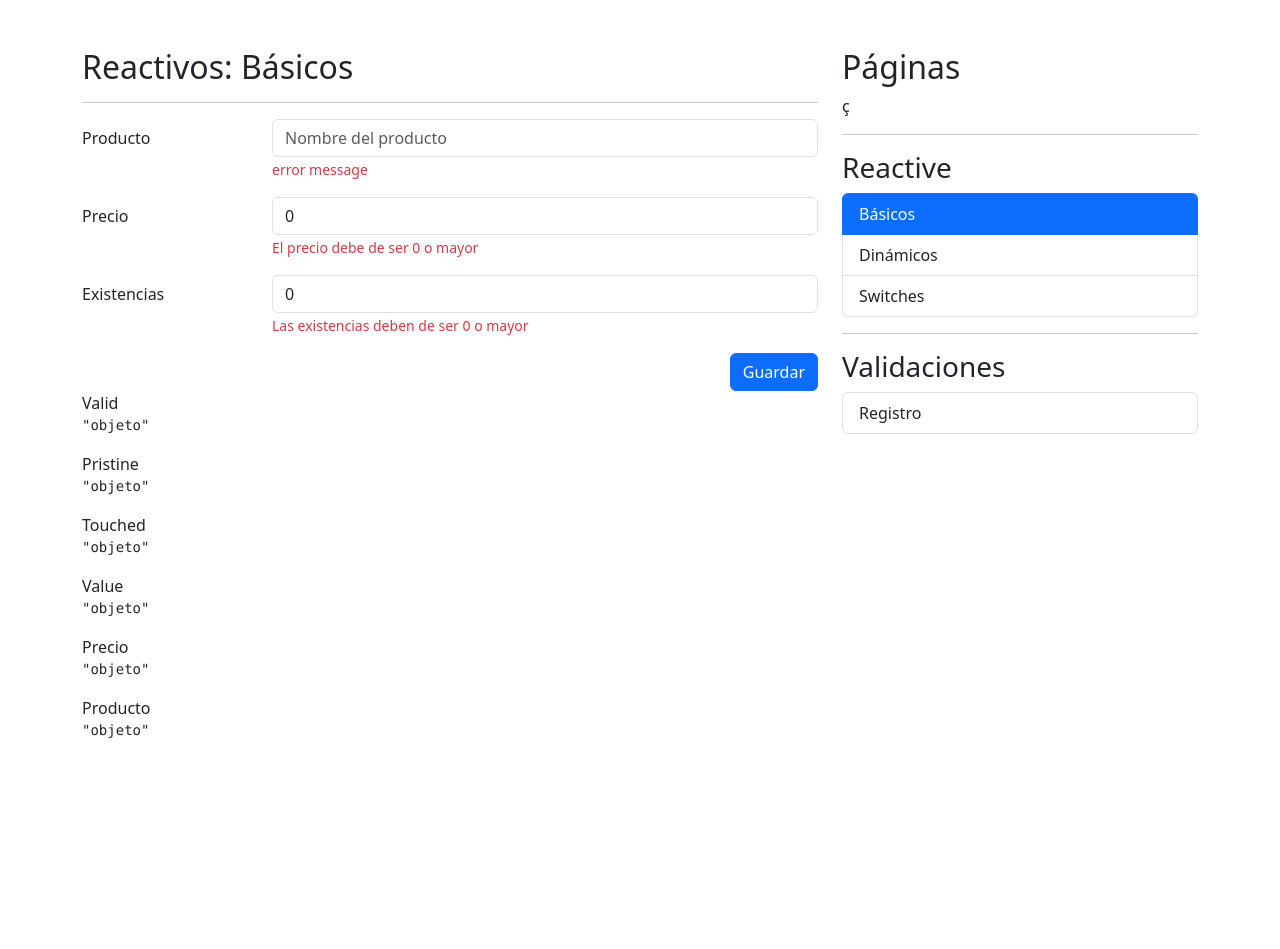
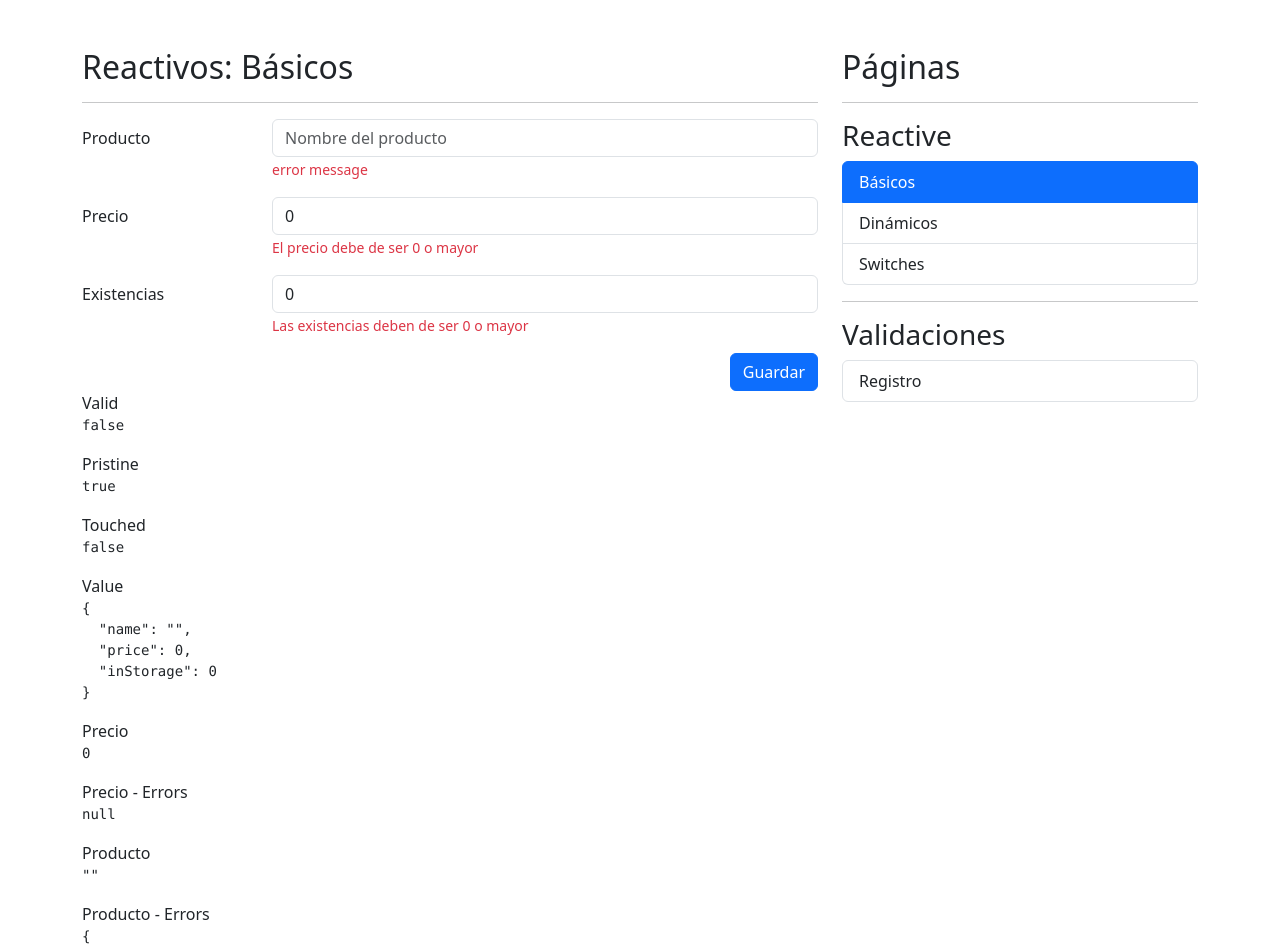
Before and after one commit to AAGuedes/angular-formularios-reactivos, an Angular app: page /reactive/basic in a window 1280 px wide. Shown: the top 949 px of the page. Before the commit the page ends 800 px from the top, so only its background shows below. Built offline with nearby package versions, Linux system fonts and the light colour scheme.

Commit message:
Forms Validator - Validador incluido en Angular

```diff
--- a/src/app/reactive/pages/basic-page/basic-page.component.html
+++ b/src/app/reactive/pages/basic-page/basic-page.component.html
@@ -76,21 +76,27 @@
     <div class="col">
 
         <span>Valid</span>
-        <pre>{{ 'objeto' | json }}</pre>
+        <pre>{{ myForm.valid | json }}</pre>
 
         <span>Pristine</span>
-        <pre>{{ 'objeto' | json }}</pre>
+        <pre>{{ myForm.pristine | json }}</pre>
 
         <span>Touched</span>
-        <pre>{{ 'objeto' | json }}</pre>
+        <pre>{{ myForm.touched | json }}</pre>
 
         <span>Value</span>
-        <pre>{{ 'objeto' | json }}</pre>
+        <pre>{{ myForm.value | json }}</pre>
 
         <span>Precio</span>
-        <pre>{{ 'objeto' | json }}</pre>
+        <pre>{{ myForm.controls['price'].value | json }}</pre>
+
+        <span>Precio - Errors</span>
+        <pre>{{ myForm.controls['price'].errors | json }}</pre>
 
         <span>Producto</span>
-        <pre>{{ 'objeto' | json }}</pre>
+        <pre>{{ myForm.controls['name'].value | json }}</pre>
+
+        <span>Producto - Errors</span>
+        <pre>{{ myForm.controls['name'].errors | json }}</pre>
     </div>
 </div>
--- a/src/app/reactive/pages/basic-page/basic-page.component.ts
+++ b/src/app/reactive/pages/basic-page/basic-page.component.ts
@@ -1,5 +1,5 @@
 import { Component } from '@angular/core';
-import { FormBuilder, FormControl, FormGroup } from '@angular/forms';
+import { FormBuilder, FormGroup, Validators } from '@angular/forms';
 
 
 @Component({
@@ -10,9 +10,9 @@
 export class BasicPageComponent {
 
   public myForm: FormGroup = this.formBuilder.group({
-    name: [''],
-    price: [0],
-    inStorage: [0],
+    name: [ '', [ Validators.required, Validators.minLength(3) ] ],
+    price: [ 0, [ Validators.required, Validators.min(0) ] ],
+    inStorage: [ 0, [ Validators.required, Validators.min(0) ] ],
   });
 
   constructor(
@@ -20,6 +20,7 @@
   ) {}
 
   onSave(): void {
+    if(this.myForm.invalid) return;
     console.log(this.myForm.value);
   }
 
--- a/src/app/shared/components/side-menu/side-menu.component.html
+++ b/src/app/shared/components/side-menu/side-menu.component.html
@@ -1,4 +1,4 @@
-<h2>Páginas</h2>ç
+<h2>Páginas</h2>
 <hr>
 
 <h3 class="mt-3">Reactive</h3>
```
